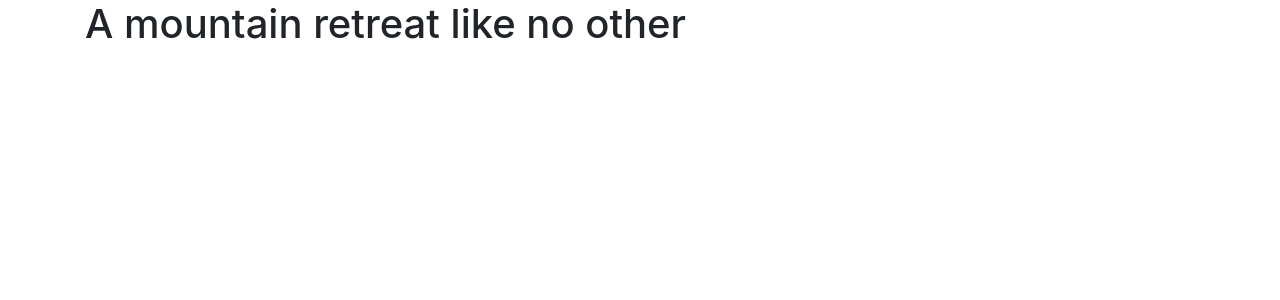
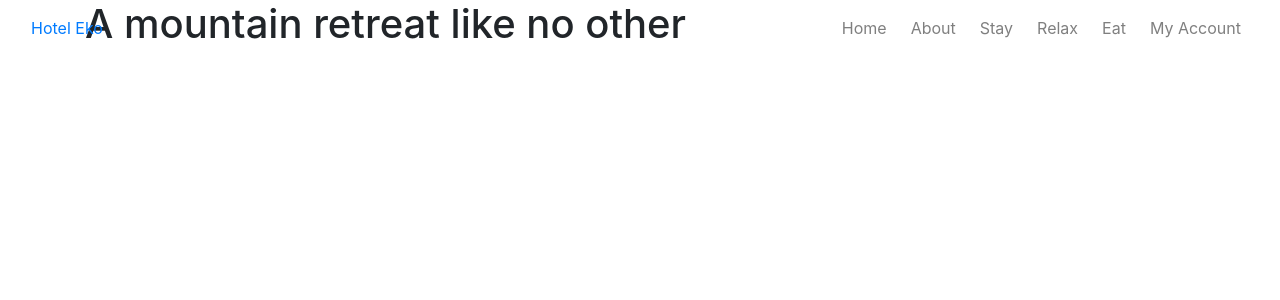
Before and after one commit to mkthewlis/hotel-eko, a Django app: page / in a window 1280 px wide. Shown: the top 300 px of the page. Run offline with Django 3.2, Linux system fonts and the light colour scheme; some libraries are stand-ins or nearby versions.

Commit message:
feat: added basic navbar structure with different menu items depending on if user is authenticated or not

```diff
--- a/templates/base.html
+++ b/templates/base.html
@@ -32,7 +32,50 @@
     <title>Hotel Eko {% block extra_title %}{% endblock %}</title>
   </head>
   <body>
-    <header class="container-fluid fixed-top"></header>
+    <header class="container-fluid fixed-top">
+        <nav class="navbar navbar-expand-md navbar-light navbar-bg">
+            <a class="logo-design" href="{% url 'home' %}">Hotel Eko</a>
+                <button class="navbar-toggler" type="button" data-toggle="collapse" data-target="#navbarNav" aria-controls="navbarNav" aria-expanded="false" aria-label="Toggle navigation">
+                    <span class="navbar-toggler-icon"></span>
+                </button>
+                <div class="collapse navbar-collapse menu-font" id="navbarNav">
+                    <ul class="navbar-nav ml-auto">
+                        <li class="nav-item mr-2">
+                            <a class="nav-link" href="{% url 'home' %}">Home</a>
+                        </li>
+                        <li class="nav-item mr-2">
+                            <a class="nav-link" href="">About</a>
+                        </li>
+                        <li class="nav-item mr-2">
+                            <a class="nav-link" href="">Stay</a>
+                        </li>
+                        <li class="nav-item mr-2">
+                            <a class="nav-link" href="">Relax</a>
+                        </li>
+                        <li class="nav-item mr-2">
+                            <a class="nav-link" href="">Eat</a>
+                        </li>
+                        <li class="list-inline-item dropdown">
+                            <a class="text-black nav-link" href="#" id="user-options" data-toggle="dropdown" aria-haspopup="true" aria-expanded="false">My Account
+                            </a>
+                            <div class="dropdown-menu border-0" aria-labelledby="user-options">
+                            {% if request.user.is_authenticated %}
+                                <a class="nav-link" href="">My Profile</a>
+                                <a class="nav-link" href="">My Retreat</a>
+                                {% if request.user.is_superuser %}
+                                    <a class="nav-link" href="">Product Management</a>
+                                {% endif %}
+                                    <a class="nav-link" href="{% url 'account_logout' %}">Sign Out</a>
+                            {% else %}
+                                <a class="nav-link" href="{% url 'account_login' %}">Sign In</a>
+                                <a class="nav-link" href="{% url 'account_signup' %}">Register</a>
+                            {% endif %}
+                            </div>
+                        </li>
+                    </ul>
+                </div>
+            </nav>
+    </header>
 
     {% if messages %}
         <div class="message-container"></div>
```
